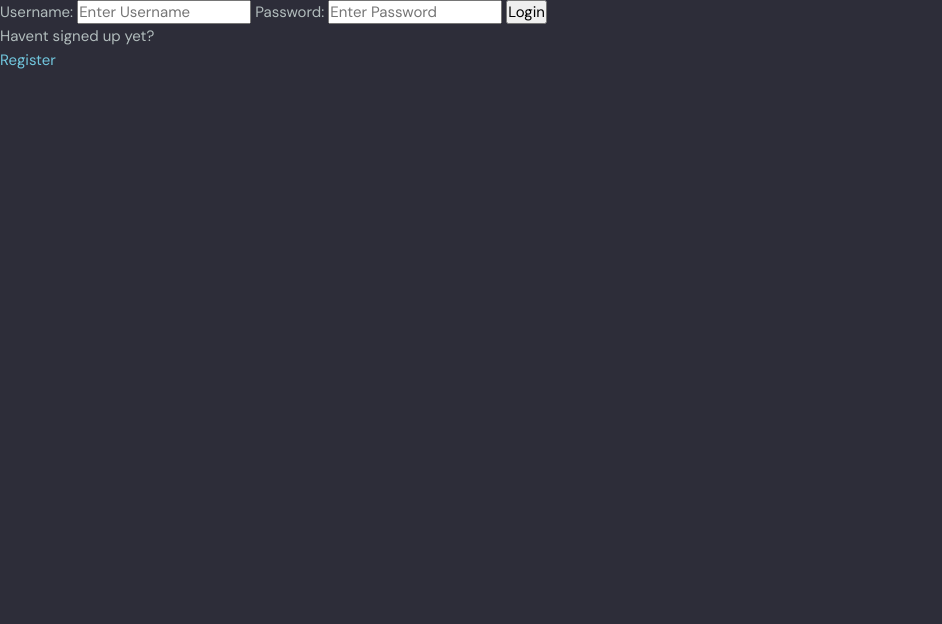
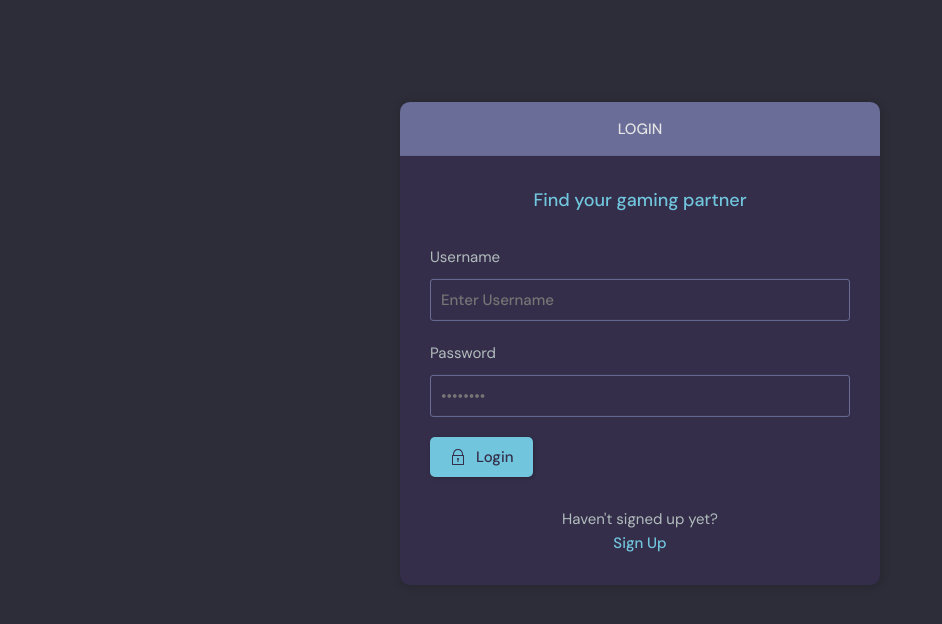
Before and after one commit to JohnnySonTrinh/ebuddies, a Django app: page /login/ in a window 1280 px wide. Shown: the part 76-700 px from the top of the page, without its empty margins (0-942 px from the left). Run offline with Django 5.2, Linux system fonts and the light colour scheme.

Commit message:
Refactor Login/Sign in page

```diff
--- a/base/templates/base/login_register.html
+++ b/base/templates/base/login_register.html
@@ -1,38 +1,77 @@
 {% extends 'main.html' %}
 
 {% block content %}
-
+<main class="auth layout">
   {% if page == 'login' %}
-
-<div>
-    <form action="" method="POST">
+  <div class="container">
+    <div class="layout__box">
+      <div class="layout__boxHeader">
+        <div class="layout__boxTitle">
+          <h3>Login</h3>
+        </div>
+      </div>
+      <div class="layout__body">
+        <h2 class="auth__tagline">Find your gaming partner</h2>
+        <form class="form" action="" method="POST">
           {% csrf_token %}
-
-        <label>Username:</label>
-        <input type="text" name="username" placeholder="Enter Username">
-
-        <label>Password:</label>
-        <input type="password" name="password" placeholder="Enter Password">
-
-        <input type="submit" value="Login">
+          <div class="form__group form__group">
+            <label for="room_name">Username</label>
+            <input id="username" name="username" type="text" placeholder="Enter Username" />
+          </div>
+          <div class="form__group">
+            <label for="password">Password</label>
+            <input id="password" name="password" type="password" placeholder="&bull;&bull;&bull;&bull;&bull;&bull;&bull;&bull;">
+          </div>
+          <button class="btn btn--main" type="submit">
+            <svg version="1.1" xmlns="http://www.w3.org/2000/svg" width="32" height="32" viewBox="0 0 32 32">
+              <title>lock</title>
+              <path d="M27 12h-1v-2c0-5.514-4.486-10-10-10s-10 4.486-10 10v2h-1c-0.553 0-1 0.447-1 1v18c0 0.553 0.447 1 1 1h22c0.553 0 1-0.447 1-1v-18c0-0.553-0.447-1-1-1zM8 10c0-4.411 3.589-8 8-8s8 3.589 8 8v2h-16v-2zM26 30h-20v-16h20v16z"></path>
+              <path d="M15 21.694v4.306h2v-4.306c0.587-0.348 1-0.961 1-1.694 0-1.105-0.895-2-2-2s-2 0.895-2 2c0 0.732 0.413 1.345 1 1.694z"></path>
+            </svg>
+            Login
+          </button>
         </form>
-
-    <p>Havent signed up yet?</p>
-    <a href="{% url 'register' %}">Register</a>
+        <div class="auth__action">
+          <p>Haven't signed up yet?</p>
+          <a href="{% url 'register' %}" class="btn btn--link">Sign Up</a>
         </div>
-
+      </div>
+    </div>
+  </div>
   {% else %}
-
-<div>
-    <form action="" method="POST">
+  <div class="container">
+    <div class="layout__box">
+      <div class="layout__boxHeader">
+        <div class="layout__boxTitle">
+          <h3>Sign Up</h3>
+        </div>
+      </div>
+      <div class="layout__body">
+        <h2 class="auth__tagline">Find your gaming partner</h2>
+        <form class="form" action="" method="POST">
           {% csrf_token %}
-        {{ form.as_p }}
-        <input type="submit" value="Register">
+          {% for field in form %}
+          <div class="form__group form__group">
+            <label for="room_name">{{field.label}}</label>
+            {{field}}
+          </div>
+          {% endfor %}
+          <button class="btn btn--main" type="submit">
+            <svg version="1.1" xmlns="http://www.w3.org/2000/svg" width="32" height="32" viewBox="0 0 32 32">
+              <title>lock</title>
+              <path d="M27 12h-1v-2c0-5.514-4.486-10-10-10s-10 4.486-10 10v2h-1c-0.553 0-1 0.447-1 1v18c0 0.553 0.447 1 1 1h22c0.553 0 1-0.447 1-1v-18c0-0.553-0.447-1-1-1zM8 10c0-4.411 3.589-8 8-8s8 3.589 8 8v2h-16v-2zM26 30h-20v-16h20v16z"></path>
+              <path d="M15 21.694v4.306h2v-4.306c0.587-0.348 1-0.961 1-1.694 0-1.105-0.895-2-2-2s-2 0.895-2 2c0 0.732 0.413 1.345 1 1.694z"></path>
+            </svg>
+            Login
+          </button>
         </form>
+        <div class="auth__action">
           <p>Already signed up?</p>
-    <a href="{% url 'login' %}">Login</a>
+          <a href="{% url 'login' %}" class="btn btn--link">Login</a>
         </div>
-
+      </div>
+    </div>
+  </div>
   {% endif %}
-
+</main>
 {% endblock content %}
```
Lines whose indentation alone changed are shown as unchanged.
